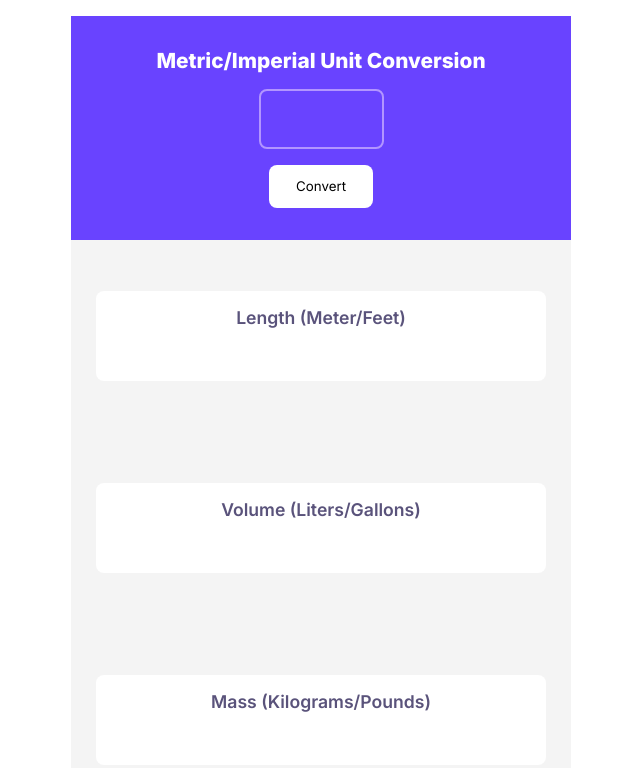
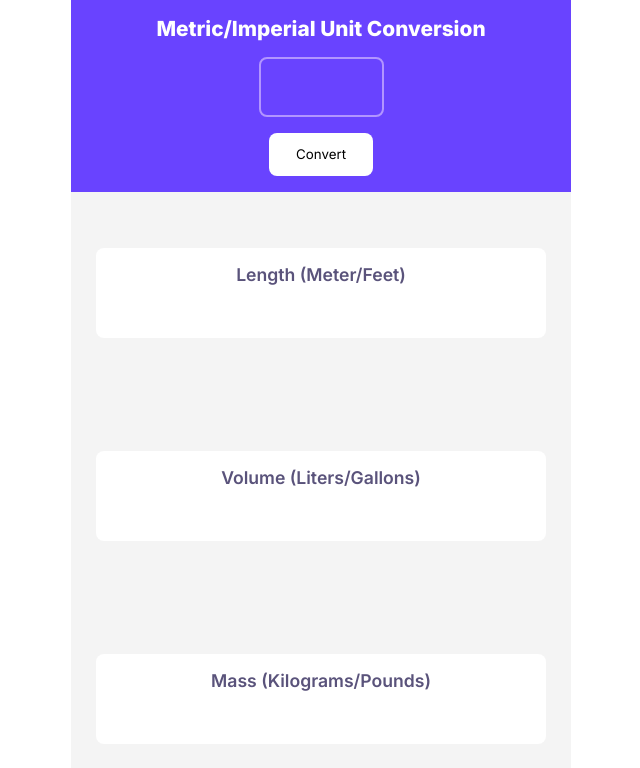
Before and after one commit to dcendry1711/UnitConverter, a plain HTML site: page index.html in a window 1280 px wide. Shown: the whole page, without its empty margins (319-959 px from the left). Drawn offline with Linux system fonts and the light colour scheme.

Commit message:
Update style.css

```diff
--- a/style.css
+++ b/style.css
@@ -16,7 +16,7 @@ body {
 
 header {
     background: #6943FF;
-    padding: 2em 0 ;
+    padding: 1em 0 ;
     display: flex;
     flex-direction: column;
     gap: 1em;
@@ -91,7 +91,7 @@ main {
         display: flex;
         flex-direction: column;
         width: 500px;
-        margin: 1em auto;
+        margin: 0 auto;
     }
     button {
         padding: 1em 2em;
```
